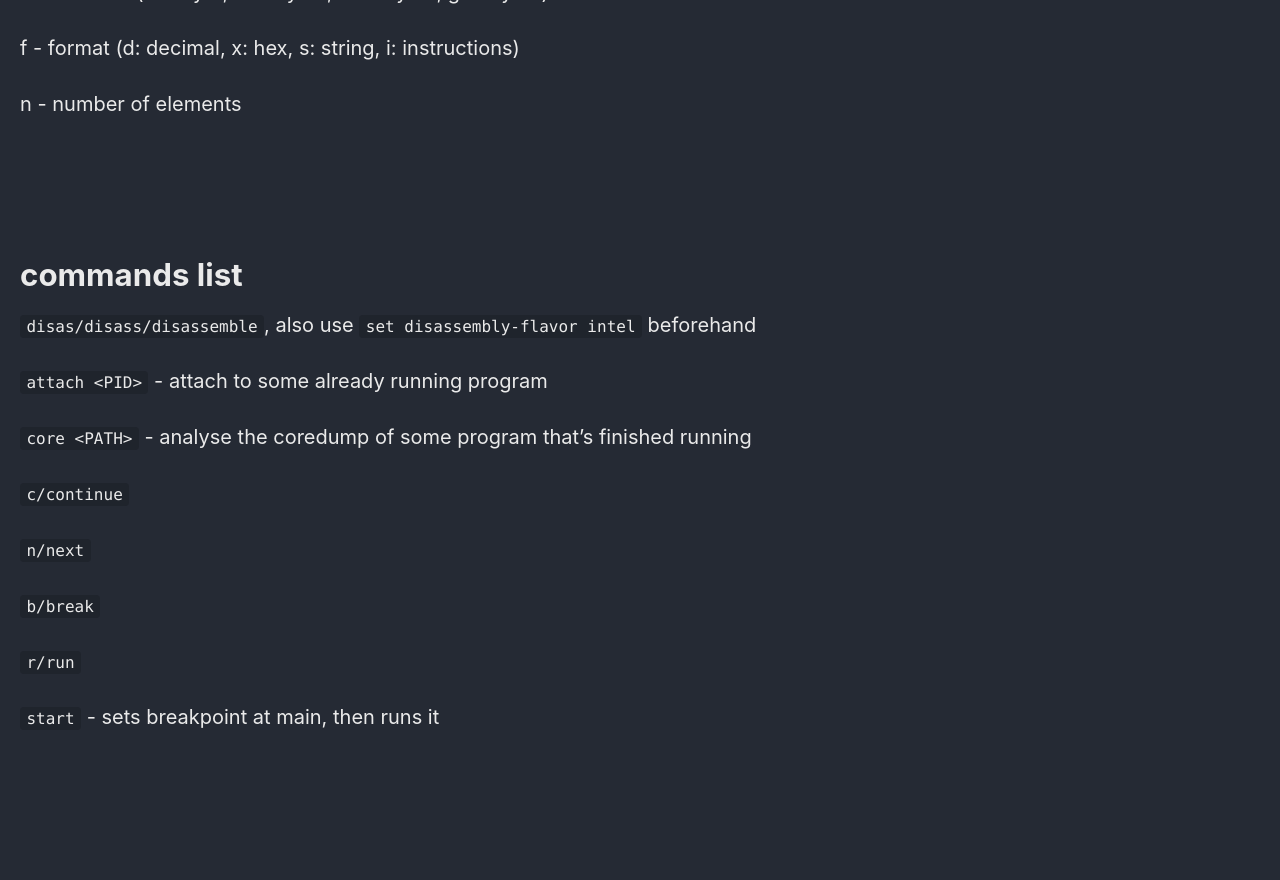
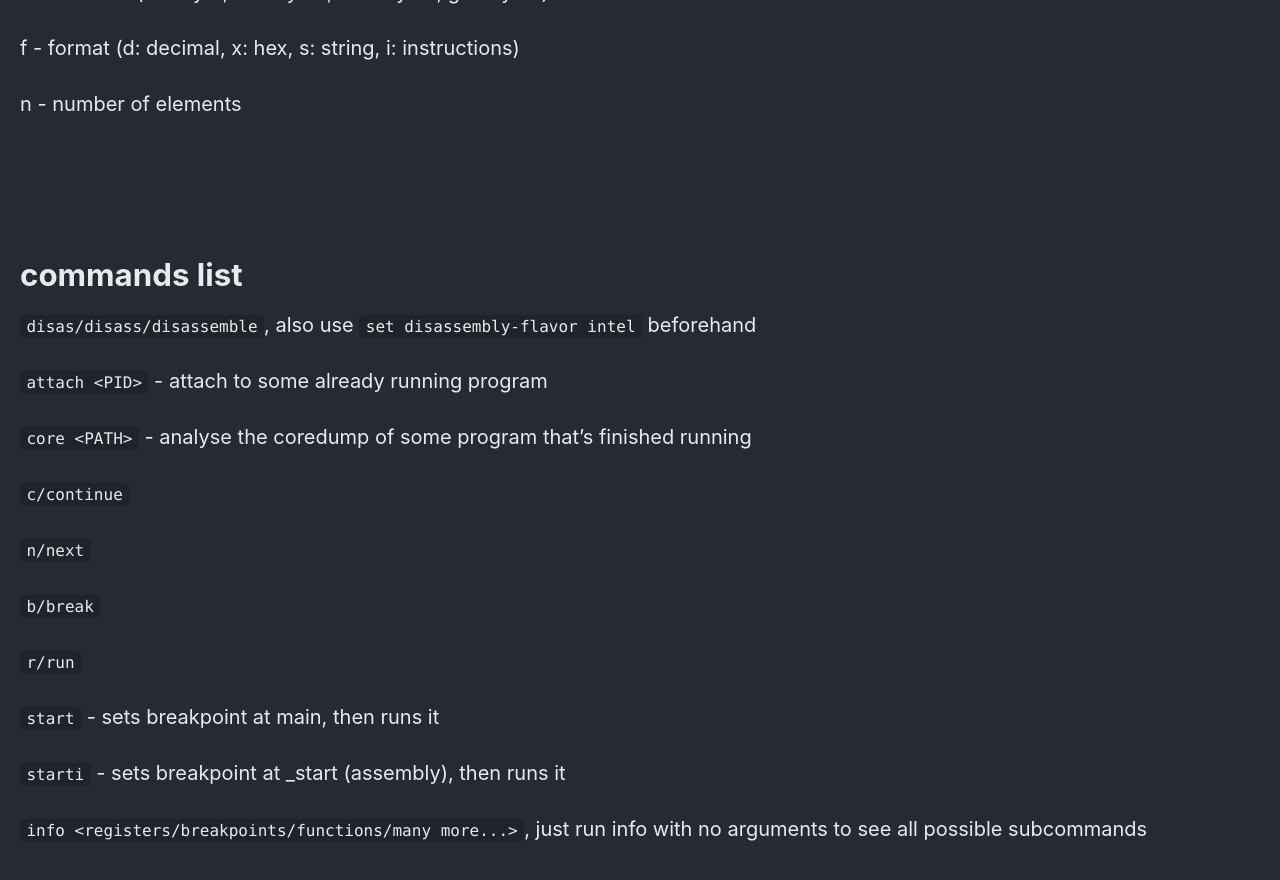
Before and after one commit to Connor-McCartney/Connor-McCartney.github.io, a Jekyll site: the page built from _pages/misc/gdb.md, in a window 1280 px wide and 900 px high, scrolled down 739 px. Shown: the top 880 px of the window. Built offline with Jekyll 4.4.1, drawn with Linux system fonts in a browser that asks for light colours; cached includes are drawn as plain includes; before the commit the page ends 1527 px from its top, so only the background shows below that.

Commit message:
Update gdb.md

```diff
--- a/_pages/misc/gdb.md
+++ b/_pages/misc/gdb.md
@@ -59,3 +59,7 @@ n -  number of elements
 `r/run`
 
 `start` - sets breakpoint at main, then runs it
+
+`starti` - sets breakpoint at _start (assembly), then runs it
+
+`info <registers/breakpoints/functions/many more...>`, just run info with no arguments to see all possible subcommands
```
